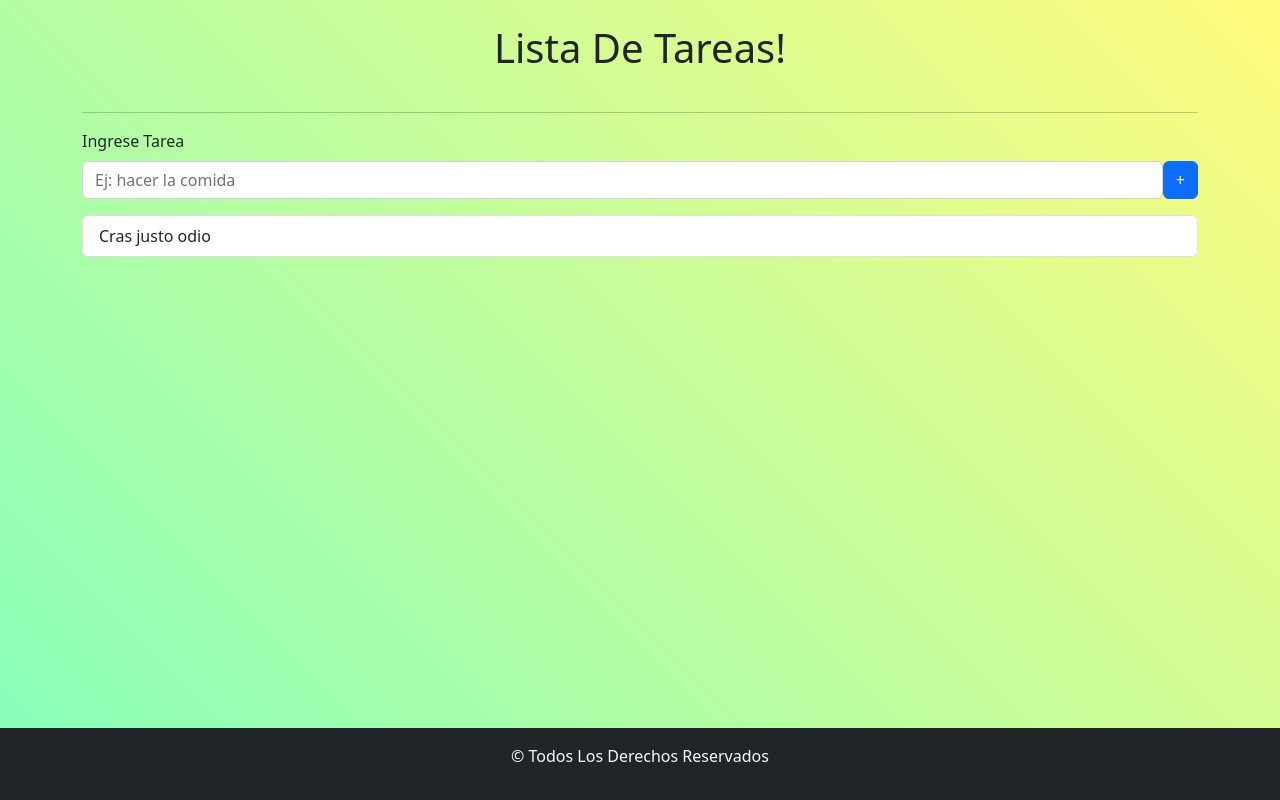
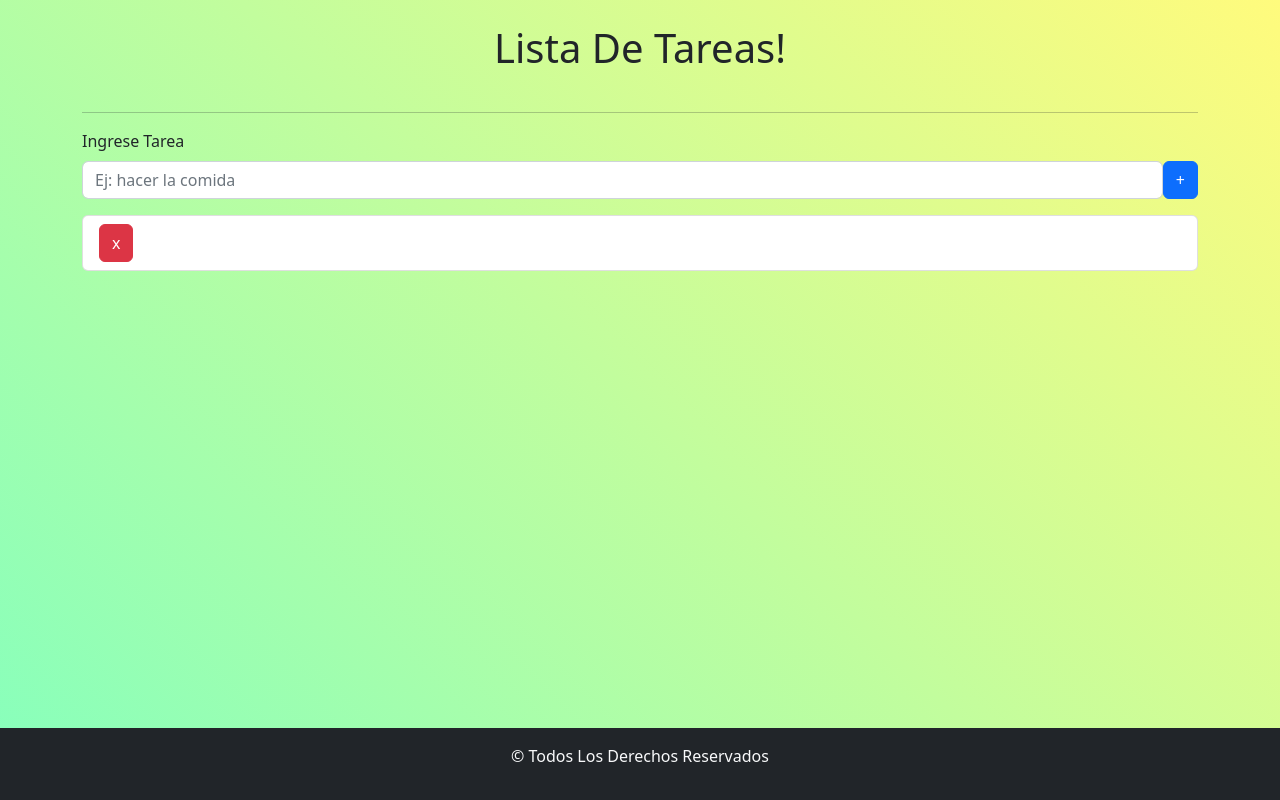
Before and after one commit to MtAgia/tpReact_4, a React (Vite) app: page / in a window 1280 px wide. Built offline with nearby package versions, Linux system fonts and the light colour scheme.

Commit message:
logica terminada a un 70% falta local y demas cosas

```diff
--- a/src/componets/Formulariotarea.jsx
+++ b/src/componets/Formulariotarea.jsx
@@ -2,19 +2,27 @@ import React from "react";
 import Button from "react-bootstrap/Button";
 import Form from "react-bootstrap/Form";
 import ListaTareas from "./ListaTareas";
+import { useState } from "react";
 const Formulariotarea = () => {
-  return (
+  const [tarea, setTarea] = useState("");
+  const [arrayTarea, setArrayTarea] = useState([])
+  const handleSubmit = (e) =>{
+    e.preventDefault()
+    setArrayTarea([...arrayTarea, tarea]);
+    e.target.reset()
+  }
+    return (
     <>
-      <Form>
+      <Form onSubmit={handleSubmit}>
         <Form.Label>Ingrese Tarea</Form.Label>
         <Form.Group className="mb-3 d-flex" controlId="tareas">
-          <Form.Control type="text" placeholder="Ej: hacer la comida" />
+          <Form.Control type="text" placeholder="Ej: hacer la comida" onChange={(e) => setTarea(e.target.value)} />
           <Button variant="primary" type="submit">
             +
           </Button>
         </Form.Group>
       </Form>
-      <ListaTareas></ListaTareas>
+      <ListaTareas arrayTareas = {arrayTarea}></ListaTareas>
     </>
   );
 };
--- a/src/componets/ItemsDeTareas.jsx
+++ b/src/componets/ItemsDeTareas.jsx
@@ -1,9 +1,24 @@
 import React from 'react';
-import { ListGroup } from 'react-bootstrap';
-const ItemsDeTareas = () => {
+import { ListGroup, Button } from 'react-bootstrap';
+import { useState } from 'react';
+const ItemsDeTareas = (props) => {
+    /*const [dibujar, setDibujar] = useState(props.arrayTareas);
+    function dibujar() {
+        props.arrayTareas.map(() => {
+            return (
+              <ListGroup.Item className="d-flex justify-content-between">
+
+                <Button variant="danger">x</Button>
+              </ListGroup.Item>
+            );
+        })
+    }*/
     return (
       <>
-        <ListGroup.Item>Cras justo odio</ListGroup.Item>
+        <ListGroup.Item className="d-flex justify-content-between">
+            {props.arrayTareas}
+          <Button variant="danger">x</Button>
+        </ListGroup.Item>
       </>
     );
 };
--- a/src/componets/ListaTareas.jsx
+++ b/src/componets/ListaTareas.jsx
@@ -1,11 +1,11 @@
 import React from "react";
 import ListGroup from "react-bootstrap/ListGroup";
 import ItemsDeTareas from "./ItemsDeTareas";
-const ListaTareas = () => {
+const ListaTareas = (props) => {
   return (
     <>
       <ListGroup>
-        <ItemsDeTareas></ItemsDeTareas>
+        <ItemsDeTareas arrayTareas ={props.arrayTareas}></ItemsDeTareas>
       </ListGroup>
     </>
   );
```
